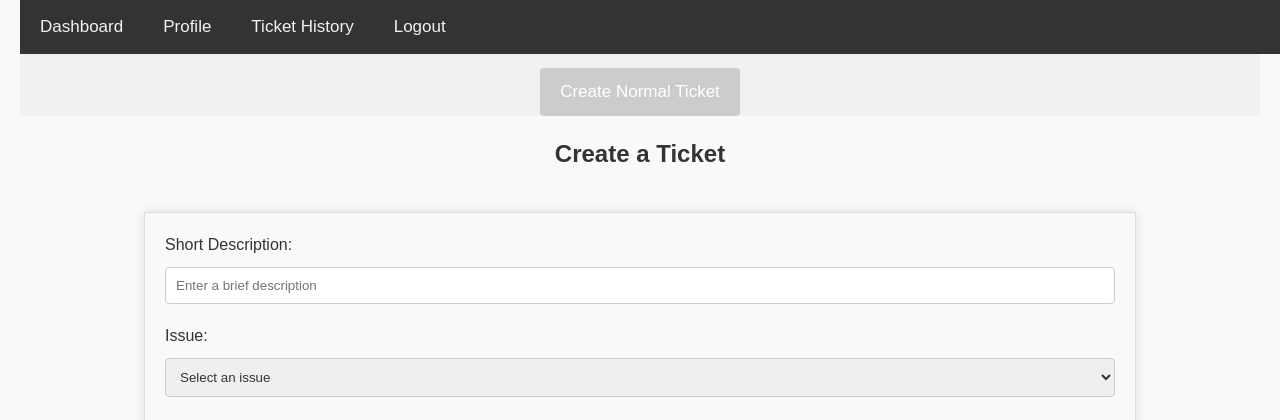
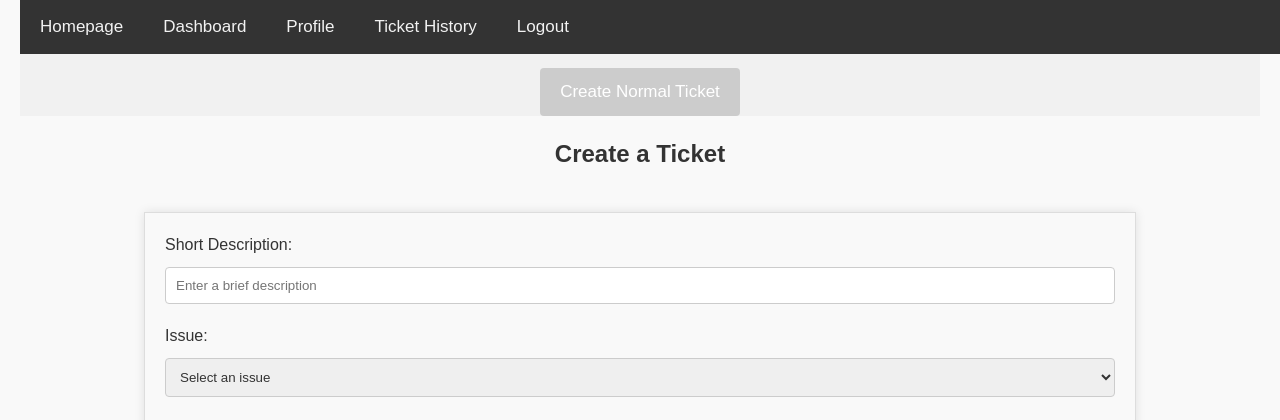
Before and after one commit to ProjectBA14/Website, a Flask app: template template/dash1.html in a window 1280 px wide. Shown: the top 420 px of the page. Run offline with Flask 3, Linux system fonts and the light colour scheme; the template is opened without the code that fills it: most values are stand-ins (such as "Sample title", 1, 10 or a date in 2020); parts of the project's set-up code (start-up, migrations or seed data) failed here and were passed over.

Commit message:
Added HOMEPAGE plz go back if no work

```diff
--- a/app.py
+++ b/app.py
@@ -286,6 +286,16 @@ def signup():
             return jsonify({'error': 'An unexpected error occurred.'}), 400
 
     return render_template('signup.html')
+@app.route('/', methods=['GET', 'POST'])
+def homepage():
+    # Check if the user is logged in
+    if 'user_token' not in session:
+        return redirect(url_for('login_page'))
+
+    # Get user claims and role from session
+    user_role = 'admin' if session.get('is_admin') else 'it_executive' if session.get('is_it_executive') else 'user'
+
+    return render_template('homepage.html', user_role=user_role)
 
 
 @app.route('/dashboard', methods=['GET', 'POST'])
--- a/template/admin_dashboard.html
+++ b/template/admin_dashboard.html
@@ -106,6 +106,7 @@
 </head>
 <body>
     <div class="navigation-bar">
+        <a href="{{ url_for('homepage') }}">Homepage</a>
 
             <a href="{{ url_for('dashboard') }}">Dashboard</a>
             <a href="{{ url_for('admin_dashboard') }}">Admin Dashboard</a>
--- a/template/admin_tasks.html
+++ b/template/admin_tasks.html
@@ -79,6 +79,8 @@
 </head>
 <body>
     <div class="navigation-bar">
+        <a href="{{ url_for('homepage') }}">Homepage</a>
+
         <a href="{{ url_for('dashboard') }}">Dashboard</a>
         <a href="{{ url_for('admin_dashboard') }}">Admin Dashboard</a>
         <a href="{{ url_for('admin_tasks') }}">Admin Tasks</a>
--- a/template/dash1.html
+++ b/template/dash1.html
@@ -104,16 +104,22 @@
         <header class="header">
             <div class="navigation-bar">
                 {% if user_role == 'admin' %}
+                <a href="{{ url_for('homepage') }}">Homepage</a>
+
                     <a href="{{ url_for('dashboard') }}">Dashboard</a>
                     <a href="{{ url_for('admin_dashboard') }}">Admin Dashboard</a>
                     <a href="{{ url_for('admin_tasks') }}">Admin Tasks</a>
                     <a href="{{ url_for('ticket_history') }}">Admin History</a>
                 {% elif user_role == 'it_executive' %}
+                <a href="{{ url_for('homepage') }}">Homepage</a>
+
                     <a href="{{ url_for('dashboard') }}">Dashboard</a>
                     <a href="{{ url_for('it_executive_dashboard') }}">IT Executive Dashboard</a>
                     <a href="{{ url_for('profile') }}">Profile</a>
                     <a href="{{ url_for('ticket_history') }}">Ticket History</a>
                 {% else %}
+                <a href="{{ url_for('homepage') }}">Homepage</a>
+
                     <a href="{{ url_for('dashboard') }}">Dashboard</a>
                     <a href="{{ url_for('profile') }}">Profile</a>
                     <a href="{{ url_for('ticket_history') }}">Ticket History</a>
--- a/template/dashboard.html
+++ b/template/dashboard.html
@@ -168,6 +168,7 @@ body {
         <!-- Navigation Bar -->
         <nav class="navbar">
             <ul class="nav-links">
+
                 <li><a href="{{ url_for('homepage') }}">Home</a></li>
                 <li><a href="{{ url_for('dashboard') }}">Dashboard</a></li>
                 <li><a href="{{ url_for('ticket_history') }}">Ticket History</a></li>
--- a/template/it_executive_dashboard.html
+++ b/template/it_executive_dashboard.html
@@ -80,14 +80,20 @@
 <body>
     <div class="navigation-bar">
         {% if user_role == 'admin' %}
+        <a href="{{ url_for('homepage') }}">Homepage</a>
+
             <a href="{{ url_for('admin_dashboard') }}">Admin Dashboard</a>
             <a href="{{ url_for('admin_tasks') }}">Admin Tasks</a>
             <a href="{{ url_for('ticket_history') }}">Admin History</a>
         {% elif user_role == 'it_executive' %}
+        <a href="{{ url_for('homepage') }}">Homepage</a>
+
             <a href="{{ url_for('it_executive_dashboard') }}">Dashboard</a>
             <a href="{{ url_for('profile') }}">Profile</a>
             <a href="{{ url_for('ticket_history') }}">Ticket History</a>
         {% else %}
+        <a href="{{ url_for('homepage') }}">Homepage</a>
+
             <a href="{{ url_for('dashboard') }}">Dashboard</a>
             <a href="{{ url_for('homepage') }}">Profile</a>
             <a href="{{ url_for('ticket_history') }}">Ticket History</a>
--- a/template/profile.html
+++ b/template/profile.html
@@ -114,14 +114,20 @@
 <body>
     <div class="navigation-bar">
         {% if user_role == 'admin' %}
+        <a href="{{ url_for('homepage') }}">Homepage</a>
+
             <a href="{{ url_for('admin_dashboard') }}">Admin Dashboard</a>
             <a href="{{ url_for('admin_tasks') }}">Admin Tasks</a>
             <a href="{{ url_for('ticket_history') }}">Admin History</a>
         {% elif user_role == 'it_executive' %}
+        <a href="{{ url_for('homepage') }}">Homepage</a>
+
             <a href="{{ url_for('it_executive_dashboard') }}">Dashboard</a>
             <a href="{{ url_for('homepage') }}">Profile</a>
             <a href="{{ url_for('ticket_history') }}">Ticket History</a>
         {% else %}
+        <a href="{{ url_for('homepage') }}">Homepage</a>
+
             <a href="{{ url_for('dashboard') }}">Dashboard</a>
             <a href="{{ url_for('homepage') }}">Profile</a>
             <a href="{{ url_for('ticket_history') }}">Ticket History</a>
--- a/template/ticket_history.html
+++ b/template/ticket_history.html
@@ -9,15 +9,21 @@
 <body>
     <div class="navigation-bar">
         {% if user_role == 'admin' %}
+        <a href="{{ url_for('homepage') }}">Homepage</a>
+
             <a href="{{ url_for('dashboard') }}">Dashboard</a>
             <a href="{{ url_for('admin_dashboard') }}">Admin Dashboard</a>
             <a href="{{ url_for('admin_tasks') }}">Admin Tasks</a>
             <a href="{{ url_for('ticket_history') }}">Admin History</a>
         {% elif user_role == 'it_executive' %}
+        <a href="{{ url_for('homepage') }}">Homepage</a>
+
             <a href="{{ url_for('it_executive_dashboard') }}">IT executive dashboard</a>
             <a href="{{ url_for('profile') }}">Profile</a>
             <a href="{{ url_for('ticket_history') }}">Ticket History</a>
         {% else %}
+        <a href="{{ url_for('homepage') }}">Homepage</a>
+
             <a href="{{ url_for('dashboard') }}">Dashboard</a>
             <a href="{{ url_for('profile') }}">Profile</a>
             <a href="{{ url_for('ticket_history') }}">Ticket History</a>
```
